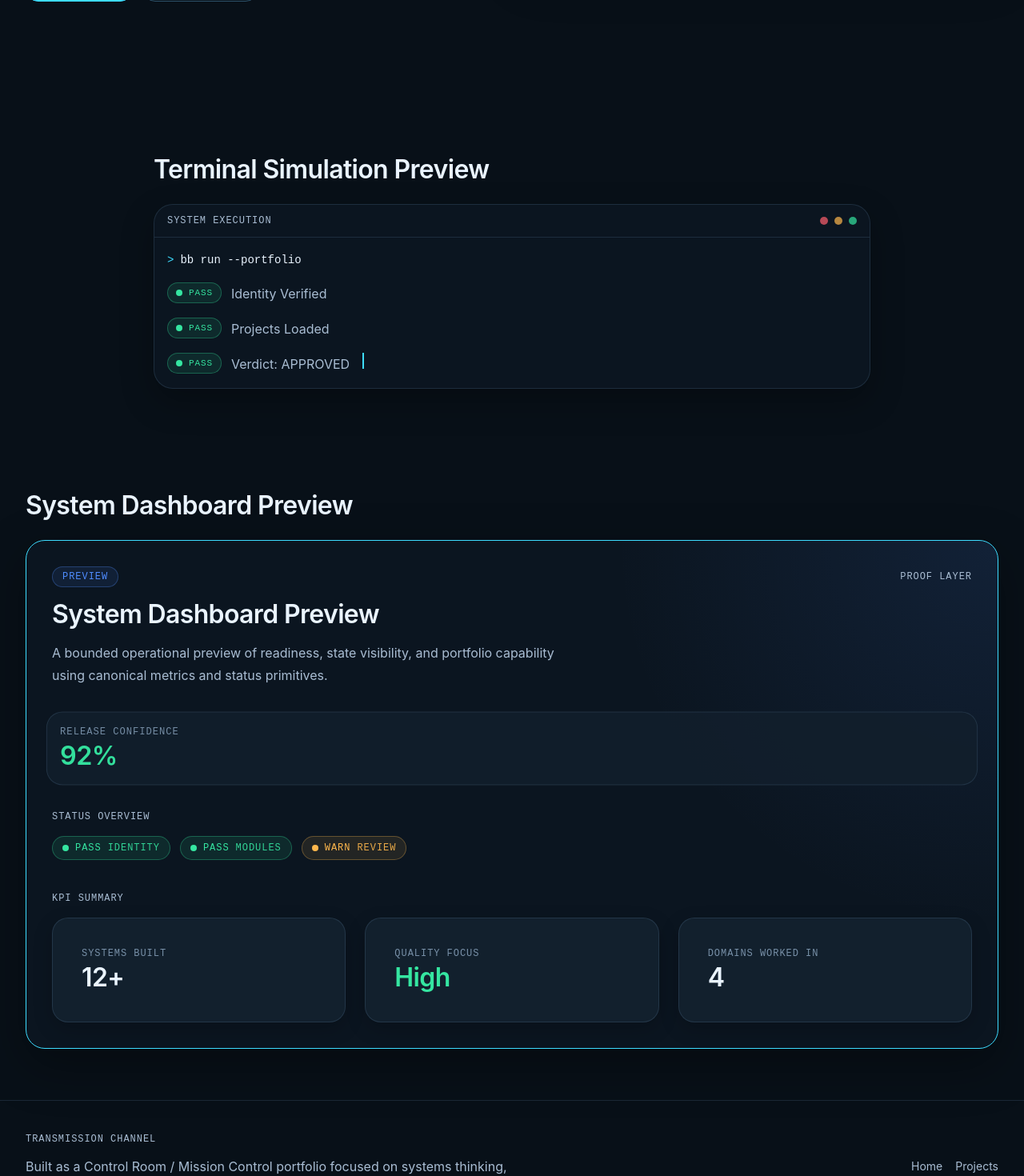
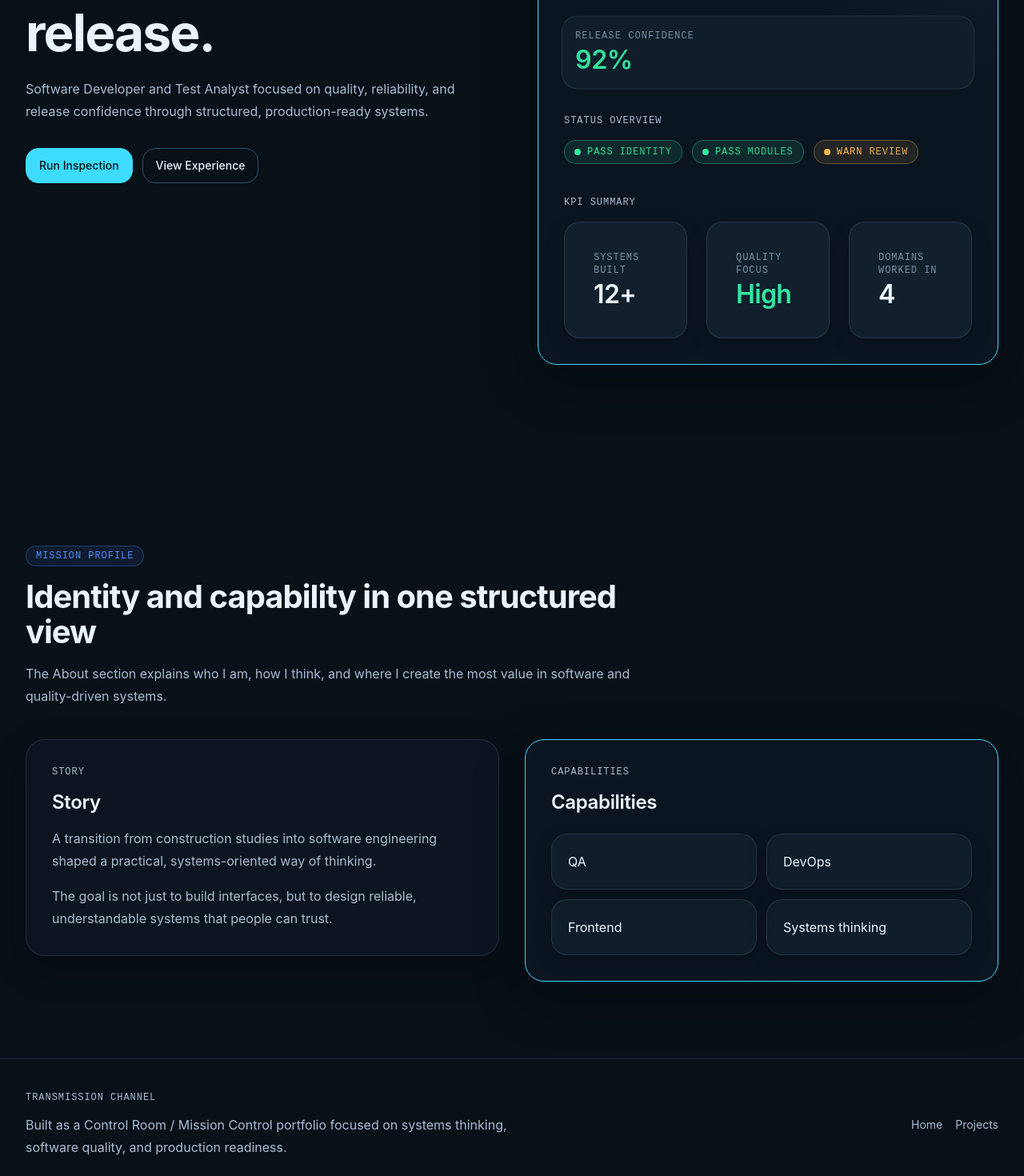
Before and after one commit to thapelomagqazana/thapelo-portfolio, a React (Vite) app: page / in a window 1280 px wide. Shown: the part 660-2130 px from the top of the page at 80% size. Built offline with nearby package versions, Linux system fonts and the light colour scheme.

Commit message:
feat: implement canonical about section layout
Signed-off-by: Thapelo Magqazana <tapsmcgzee8@gmail.com>

```diff
--- a/src/app/App.tsx
+++ b/src/app/App.tsx
@@ -1,10 +1,9 @@
 import type { JSX } from "react";
 
-import { Container, Section } from "../components/layout";
-import { Text } from "../components/ui";
-import { SystemDashboard } from "../features/dashboard";
 import { HeroSystem } from "../features/hero";
 import { TerminalSimulator } from "../features/terminal";
+import { SystemDashboard } from "../features/dashboard";
+import { AboutSection } from "../features/about";
 import { MotionProvider } from "./MotionProvider";
 import { ThemeProvider } from "./ThemeProvider";
 import { MainLayout } from "../components/layout-shell";
@@ -13,59 +12,35 @@ import { MainLayout } from "../components/layout-shell";
  * Root application validation entry component.
  *
  * Responsibilities:
- * - Compose application-wide providers required by the validation surface
- * - Apply the theme baseline before rendering UI
- * - Render the full Phase 3 entry experience in one bounded validation flow
+ * - Compose application-wide providers
+ * - Use MainLayout as the canonical shell
+ * - Render the final “Control Room Hero” experience
  *
  * Validation scope:
- * - HeroSystem
- * - TerminalSimulator
- * - SystemDashboard
+ * - Navbar (via MainLayout)
+ * - HeroSystem (with preview slot)
+ * - AboutSection
+ * - Footer (via MainLayout)
  *
  * Notes:
- * - This intentionally bypasses application routing
- * - Use this only while validating Phase 3 components in isolation
- * - Restore AppRouter after focused validation is complete
+ * - Terminal + Dashboard are now part of the Hero preview
+ * - This represents the final Phase 3 composition
  */
 export default function App(): JSX.Element {
   return (
     <ThemeProvider>
       <MotionProvider>
         <MainLayout>
-          {/* HERO */}
-          <HeroSystem />
+          <HeroSystem
+            preview={
+              <div className="space-y-4">
+                <TerminalSimulator />
+                <SystemDashboard />
+              </div>
+            }
+          />
 
-          {/* TERMINAL */}
-          <Section space="compact" aria-labelledby="terminal-preview-title">
-            <Container width="narrow">
-              <Text
-                as="h2"
-                variant="h2"
-                id="terminal-preview-title"
-                className="mb-6"
-              >
-                Terminal Simulation Preview
-              </Text>
-
-              <TerminalSimulator />
-            </Container>
-          </Section>
-
-          {/* DASHBOARD */}
-          <Section space="compact" aria-labelledby="dashboard-preview-title">
-            <Container width="wide">
-              <Text
-                as="h2"
-                variant="h2"
-                id="dashboard-preview-title"
-                className="mb-6"
-              >
-                System Dashboard Preview
-              </Text>
-
-              <SystemDashboard />
-            </Container>
-          </Section>
+          <AboutSection />
         </MainLayout>
       </MotionProvider>
     </ThemeProvider>
--- /dev/null
+++ b/src/features/about/AboutSection.tsx
@@ -0,0 +1,157 @@
+import type { HTMLAttributes, JSX } from "react";
+
+import { Container, Grid, Section } from "../../components/layout";
+import { SystemBadge } from "../../components/system";
+import { Card, Panel, Text } from "../../components/ui";
+import { classNames } from "../../lib/classNames";
+import { DEFAULT_ABOUT_SECTION_CONTENT } from "./aboutContent";
+import type { AboutSectionContent, AboutSectionSlots } from "./aboutTypes";
+
+/**
+ * Props for the canonical AboutSection component.
+ *
+ * Responsibilities:
+ * - Render the About section shell
+ * - Compose the story and capabilities regions
+ * - Keep layout logic separate from future content-depth tasks
+ *
+ * Notes:
+ * - This component is a layout shell first
+ * - It intentionally stays bounded and avoids timeline/project-detail logic
+ */
+export interface AboutSectionProps
+  extends Omit<HTMLAttributes<HTMLElement>, "children"> {
+  /**
+   * Optional content override for the section shell.
+   *
+   * Defaults to the canonical About section content.
+   */
+  readonly content?: AboutSectionContent;
+
+  /**
+   * Optional bounded slot overrides for story/capabilities regions.
+   *
+   * Use these only when later tasks need to replace the default region content
+   * without rewriting the About layout shell.
+   */
+  readonly slots?: AboutSectionSlots;
+}
+
+/**
+ * Default story region renderer.
+ *
+ * Purpose:
+ * - Provide a bounded story surface for layout validation
+ * - Keep the story region clearly distinct from capabilities
+ */
+function DefaultStoryRegion({
+  title,
+  paragraphs,
+}: AboutSectionContent["story"]): JSX.Element {
+  return (
+    <Panel variant="default" className="h-full">
+      <Text variant="label">story</Text>
+      <Text as="h3" variant="h3" className="mt-4">
+        {title}
+      </Text>
+
+      <div className="mt-4 space-y-4">
+        {paragraphs.map((paragraph, index) => (
+          <Text key={`story-paragraph-${index}`} variant="body-muted">
+            {paragraph}
+          </Text>
+        ))}
+      </div>
+    </Panel>
+  );
+}
+
+/**
+ * Default capabilities region renderer.
+ *
+ * Purpose:
+ * - Provide a concise, scannable capability surface
+ * - Preserve clear separation from the narrative story region
+ */
+function DefaultCapabilitiesRegion({
+  title,
+  items,
+}: AboutSectionContent["capabilities"]): JSX.Element {
+  return (
+    <Panel variant="focus" className="h-full">
+      <Text variant="label">capabilities</Text>
+      <Text as="h3" variant="h3" className="mt-4">
+        {title}
+      </Text>
+
+      <div className="mt-6 grid gap-3 sm:grid-cols-2">
+        {items.map((item) => (
+          <Card key={item} className="bg-bg-800/80">
+            <Text variant="body">{item}</Text>
+          </Card>
+        ))}
+      </div>
+    </Panel>
+  );
+}
+
+/**
+ * Canonical AboutSection layout shell.
+ *
+ * Design goals:
+ * - Communicate identity and capability clearly
+ * - Use a two-column desktop layout with deterministic mobile stacking
+ * - Reuse canonical layout and surface systems
+ *
+ * Accessibility notes:
+ * - Uses semantic section and heading structure
+ * - Keeps both content regions readable on smaller screens
+ */
+export function AboutSection({
+  content = DEFAULT_ABOUT_SECTION_CONTENT,
+  slots,
+  className,
+  ...props
+}: AboutSectionProps): JSX.Element {
+  return (
+    <Section
+      as="section"
+      space="standard"
+      surface="transparent"
+      className={classNames(className)}
+      aria-labelledby="about-section-title"
+      data-section="about"
+      {...props}
+    >
+      <Container width="wide">
+        <div className="max-w-3xl">
+          {content.eyebrow ? (
+            <SystemBadge variant="info">{content.eyebrow}</SystemBadge>
+          ) : null}
+
+          <Text as="h2" variant="h1" id="about-section-title" className="mt-4">
+            {content.title}
+          </Text>
+
+          {content.intro ? (
+            <Text variant="body-muted" className="mt-4">
+              {content.intro}
+            </Text>
+          ) : null}
+        </div>
+
+        <Grid columns={2} gap="xl" className="mt-10">
+          <div data-region="story">
+            {slots?.story ?? <DefaultStoryRegion {...content.story} />}
+          </div>
+
+          <div data-region="capabilities">
+            {slots?.capabilities ?? (
+              <DefaultCapabilitiesRegion {...content.capabilities} />
+            )}
+          </div>
+        </Grid>
+      </Container>
+    </Section>
+  );
+}
--- /dev/null
+++ b/src/features/about/aboutContent.ts
@@ -0,0 +1,27 @@
+import type { AboutSectionContent } from "./aboutTypes";
+
+/**
+ * Canonical default About section content used for layout validation.
+ *
+ * Purpose:
+ * - Provide stable content for the layout shell
+ * - Keep WBS 4.1.1 focused on composition rather than deep content authoring
+ * - Allow later story/capabilities tasks to replace the defaults safely
+ */
+export const DEFAULT_ABOUT_SECTION_CONTENT: AboutSectionContent = {
+  eyebrow: "mission profile",
+  title: "Identity and capability in one structured view",
+  intro:
+    "The About section explains who I am, how I think, and where I create the most value in software and quality-driven systems.",
+  story: {
+    title: "Story",
+    paragraphs: [
+      "A transition from construction studies into software engineering shaped a practical, systems-oriented way of thinking.",
+      "The goal is not just to build interfaces, but to design reliable, understandable systems that people can trust.",
+    ],
+  },
+  capabilities: {
+    title: "Capabilities",
+    items: ["QA", "DevOps", "Frontend", "Systems thinking"],
+  },
+} as const;
--- /dev/null
+++ b/src/features/about/aboutTypes.ts
@@ -0,0 +1,94 @@
+import type { ReactNode } from "react";
+
+/**
+ * Canonical About section layout contracts.
+ *
+ * Purpose:
+ * - Keep the About layout data-driven and structurally explicit
+ * - Separate layout composition from content implementation details
+ * - Prevent scattered hard-coded markup across the feature
+ */
+
+/**
+ * Story-region content contract.
+ *
+ * This remains intentionally lightweight in the layout task.
+ */
+export interface AboutStoryContent {
+  /**
+   * Region heading.
+   */
+  readonly title: string;
+
+  /**
+   * Optional supporting text blocks.
+   *
+   * The layout task uses concise placeholders or bounded copy only.
+   */
+  readonly paragraphs: readonly string[];
+}
+
+/**
+ * Capability-region content contract.
+ *
+ * This remains intentionally lightweight in the layout task.
+ */
+export interface AboutCapabilitiesContent {
+  /**
+   * Region heading.
+   */
+  readonly title: string;
+
+  /**
+   * Bounded list of capability labels or short descriptors.
+   */
+  readonly items: readonly string[];
+}
+
+/**
+ * Canonical About section content model.
+ */
+export interface AboutSectionContent {
+  /**
+   * Optional eyebrow/kicker above the section heading.
+   */
+  readonly eyebrow?: string;
+
+  /**
+   * Main section title.
+   */
+  readonly title: string;
+
+  /**
+   * Supporting section introduction.
+   */
+  readonly intro?: string;
+
+  /**
+   * Story-region content.
+   */
+  readonly story: AboutStoryContent;
+
+  /**
+   * Capability-region content.
+   */
+  readonly capabilities: AboutCapabilitiesContent;
+}
+
+/**
+ * Shared content-region slot type.
+ *
+ * Allows controlled overrides in the layout shell without coupling the layout
+ * to the later story/capability implementation tasks.
+ */
+export interface AboutSectionSlots {
+  /**
+   * Optional custom node for the story region.
+   */
+  readonly story?: ReactNode;
+
+  /**
+   * Optional custom node for the capabilities region.
+   */
+  readonly capabilities?: ReactNode;
+}
--- /dev/null
+++ b/src/features/about/index.ts
@@ -0,0 +1,6 @@
+/**
+ * Shared export boundary for the canonical About feature.
+ */
+export * from "./AboutSection";
+export * from "./aboutContent";
+export * from "./aboutTypes";
```
Also changed, not shown: src/features/hero/HeroSystem.tsx (+40 -7 lines), 2 other files (tests, documents, lock files or other folders).
